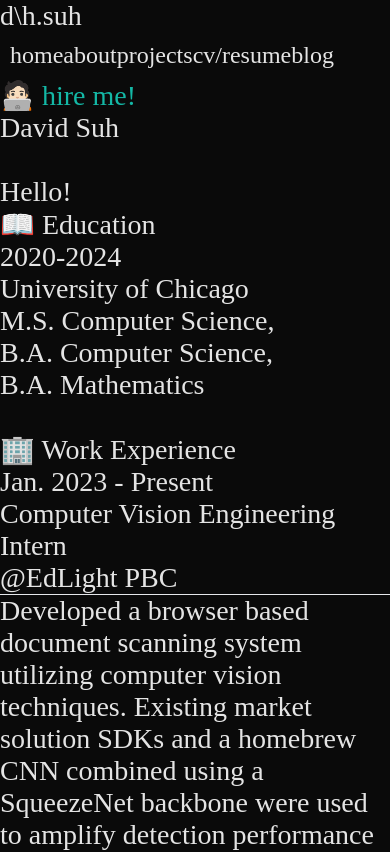
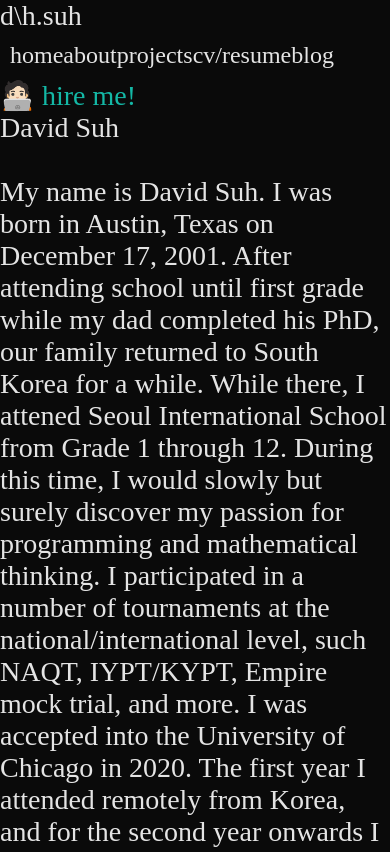
Before and after one commit to davidsuh11/personal-website, a SvelteKit app: page /resume in a window 390 px wide. Shown: the top 852 px of the page. Built offline with nearby package versions, Linux system fonts and the light colour scheme; a web font is replaced by a local one.

Commit message:
fixed resume look for mobile

```diff
--- a/src/routes/resume/+page.svelte
+++ b/src/routes/resume/+page.svelte
@@ -19,10 +19,10 @@
     }
 </style>
 <body>
-    <div class='grid p-10 grid-cols-7'>
-        <div class='col-span-2 overflow-hidden sticky top-5 h-screen hidden lg:block'>
-            <p class='text-xl'>David Suh</p> <br>
-            <p class='text-xs'>Hello!</p>
+    <div class='grid p-10 grid-cols-5 lg:grid-cols-7 items-start'>
+        <div class='px-4 col-span-2 overflow-hidden sticky top-5 h-screen hidden lg:block'>
+            <p class='text-xl font-bold'>David Suh</p> <br>
+            <p class='text-xs'>My name is David Suh. I was born in Austin, Texas on December 17, 2001. After attending school until first grade while my dad completed his PhD, our family returned to South Korea for a while. While there, I attened Seoul International School from Grade 1 through 12. During this time, I would slowly but surely discover my passion for programming and mathematical thinking. I participated in a number of tournaments at the national/international level, such NAQT, IYPT/KYPT, Empire mock trial, and more. I was accepted into the University of Chicago in 2020. The first year I attended remotely from Korea, and for the second year onwards I have attended in person. I am currently a Mathematics and Computer Science major, and I am also part of the joint Masters program in Computer Science, thus I am also purusing a MS in Computer Science at the moment. My personal interests are in optimization, probabilistic algorithms, and machine learning. In my free time I go to the gym and play video games.</p>
         </div>
         <div class='col-span-5 overflow-hidden px-2'>
             <h1 class='text-xl font-bold'>📖 Education </h1>
```
